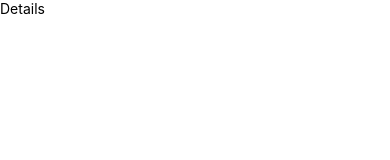
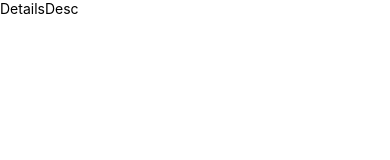
Before and after one commit to lilly0305/nft-market-native, a React Native app: screen /Details in a window 390 px wide. Shown: the top 160 px of the page. Built offline with nearby package versions, Linux system fonts and the light colour scheme.

Commit message:
commit before details work

```diff
--- /dev/null
+++ b/components/DetailsBid.js
@@ -0,0 +1,12 @@
+import { View, Text } from 'react-native'
+import React from 'react'
+
+const DetailsBid = () => {
+  return (
+    <View>
+      <Text>DetailsBid</Text>
+    </View>
+  )
+}
+
+export default DetailsBid
--- /dev/null
+++ b/components/DetailsDesc.js
@@ -0,0 +1,12 @@
+import { View, Text } from 'react-native'
+import React from 'react'
+
+const DetailsDesc = () => {
+  return (
+    <View>
+      <Text>DetailsDesc</Text>
+    </View>
+  )
+}
+
+export default DetailsDesc
--- a/components/index.js
+++ b/components/index.js
@@ -2,8 +2,11 @@ import HomeHeader from "./HomeHeader";
 import FocusedStatusBar from "./FocusedStatusBar";
 import NFTCard from "./NFTCard";
 import { CircleButton, RectButton } from "./Button";
+import DetailsDesc from "./DetailsDesc";
+import DetailsBid from "./DetailsBid";
 
 export {
   HomeHeader, FocusedStatusBar, NFTCard,
-  CircleButton, RectButton
+  CircleButton, RectButton,
+  DetailsDesc, DetailsBid
 }
--- a/screens/Details.js
+++ b/screens/Details.js
@@ -1,8 +1,12 @@
-import { Text } from "react-native"
+import { Text, View, SafeAreaView, Image, StatusBar, FlatList } from "react-native"
 
-const Details = () => {
+const Details = ({ route, navigation }) => {
+  console.log(route)
+
   return (
-    <Text>Details</Text>
+    <View>
+      <Text>DetailsDesc</Text>
+    </View>
   )
 }
 
```
